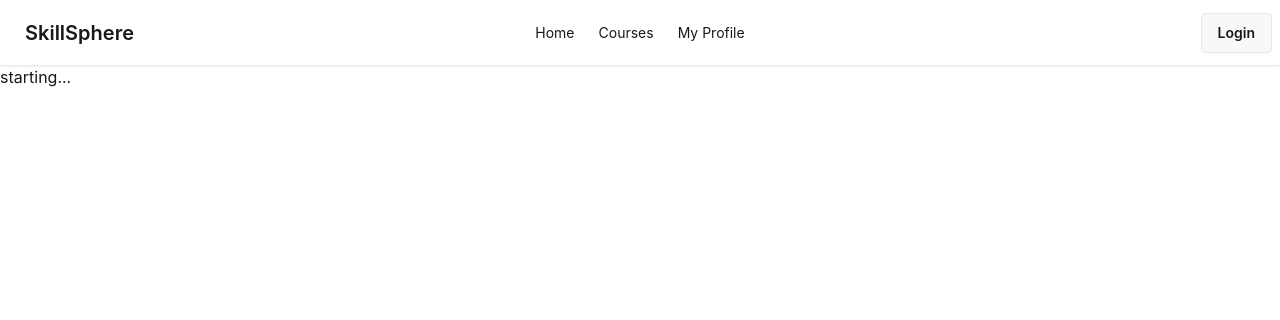
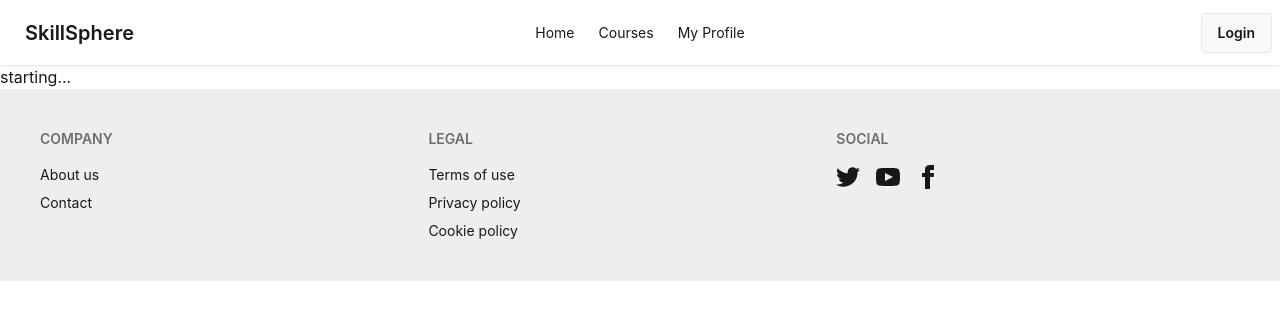
Before and after one commit to tonmoydevbd/a8-skillsphere, a Next.js app: page / in a window 1280 px wide. Shown: the top 320 px of the page. Built offline with nearby package versions, Linux system fonts and the light colour scheme.

Commit message:
added footer section.

```diff
--- a/src/app/layout.js
+++ b/src/app/layout.js
@@ -1,6 +1,7 @@
 import { Geist, Geist_Mono } from "next/font/google";
 import "./globals.css";
 import Navbar from "@/components/Navbar";
+import Footer from "@/components/Footer";
 
 const geistSans = Geist({
   variable: "--font-geist-sans",
@@ -26,7 +27,7 @@
       <body className="min-h-full flex flex-col">
         <Navbar />
         {children}
-
+        <Footer />
       </body>
     </html>
   );
--- /dev/null
+++ b/src/components/Footer.jsx
@@ -0,0 +1,57 @@
+const Footer = () => {
+  return (
+    <footer className="footer sm:footer-horizontal bg-base-300 text-base-content p-10">
+      <nav>
+        <h6 className="footer-title">Company</h6>
+        <a className="link link-hover">About us</a>
+        <a className="link link-hover">Contact</a>
+      </nav>
+      <nav>
+        <h6 className="footer-title">Legal</h6>
+        <a className="link link-hover">Terms of use</a>
+        <a className="link link-hover">Privacy policy</a>
+        <a className="link link-hover">Cookie policy</a>
+      </nav>
+      <nav>
+        <h6 className="footer-title">Social</h6>
+        <div className="grid grid-flow-col gap-4">
+          <a>
+            <svg
+              xmlns="http://www.w3.org/2000/svg"
+              width="24"
+              height="24"
+              viewBox="0 0 24 24"
+              className="fill-current">
+              <path
+                d="M24 4.557c-.883.392-1.832.656-2.828.775 1.017-.609 1.798-1.574 2.165-2.724-.951.564-2.005.974-3.127 1.195-.897-.957-2.178-1.555-3.594-1.555-3.179 0-5.515 2.966-4.797 6.045-4.091-.205-7.719-2.165-10.148-5.144-1.29 2.213-.669 5.108 1.523 6.574-.806-.026-1.566-.247-2.229-.616-.054 2.281 1.581 4.415 3.949 4.89-.693.188-1.452.232-2.224.084.626 1.956 2.444 3.379 4.6 3.419-2.07 1.623-4.678 2.348-7.29 2.04 2.179 1.397 4.768 2.212 7.548 2.212 9.142 0 14.307-7.721 13.995-14.646.962-.695 1.797-1.562 2.457-2.549z"></path>
+            </svg>
+          </a>
+          <a>
+            <svg
+              xmlns="http://www.w3.org/2000/svg"
+              width="24"
+              height="24"
+              viewBox="0 0 24 24"
+              className="fill-current">
+              <path
+                d="M19.615 3.184c-3.604-.246-11.631-.245-15.23 0-3.897.266-4.356 2.62-4.385 8.816.029 6.185.484 8.549 4.385 8.816 3.6.245 11.626.246 15.23 0 3.897-.266 4.356-2.62 4.385-8.816-.029-6.185-.484-8.549-4.385-8.816zm-10.615 12.816v-8l8 3.993-8 4.007z"></path>
+            </svg>
+          </a>
+          <a>
+            <svg
+              xmlns="http://www.w3.org/2000/svg"
+              width="24"
+              height="24"
+              viewBox="0 0 24 24"
+              className="fill-current">
+              <path
+                d="M9 8h-3v4h3v12h5v-12h3.642l.358-4h-4v-1.667c0-.955.192-1.333 1.115-1.333h2.885v-5h-3.808c-3.596 0-5.192 1.583-5.192 4.615v3.385z"></path>
+            </svg>
+          </a>
+        </div>
+      </nav>
+    </footer>
+  )
+}
+
+export default Footer;
```
